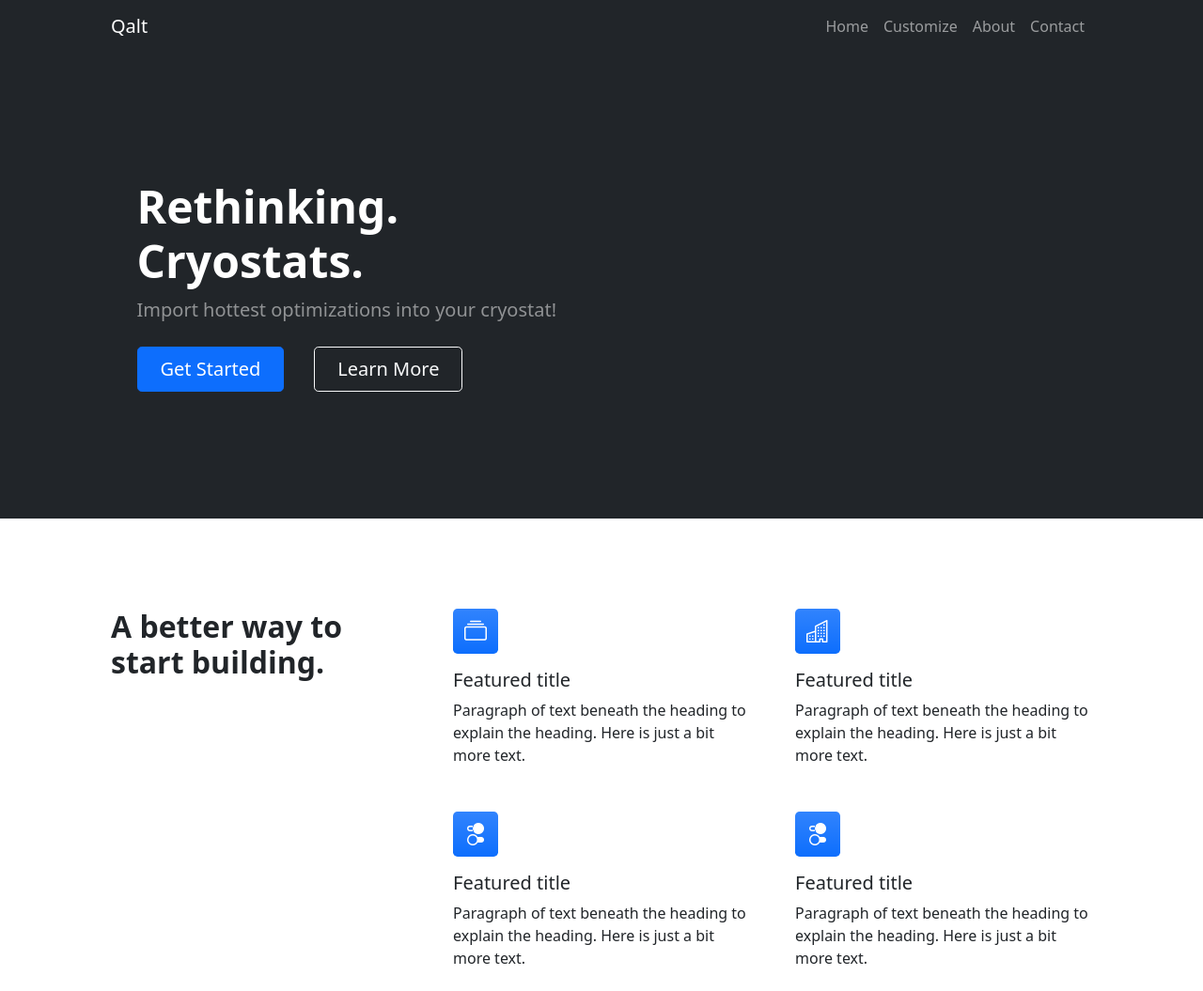
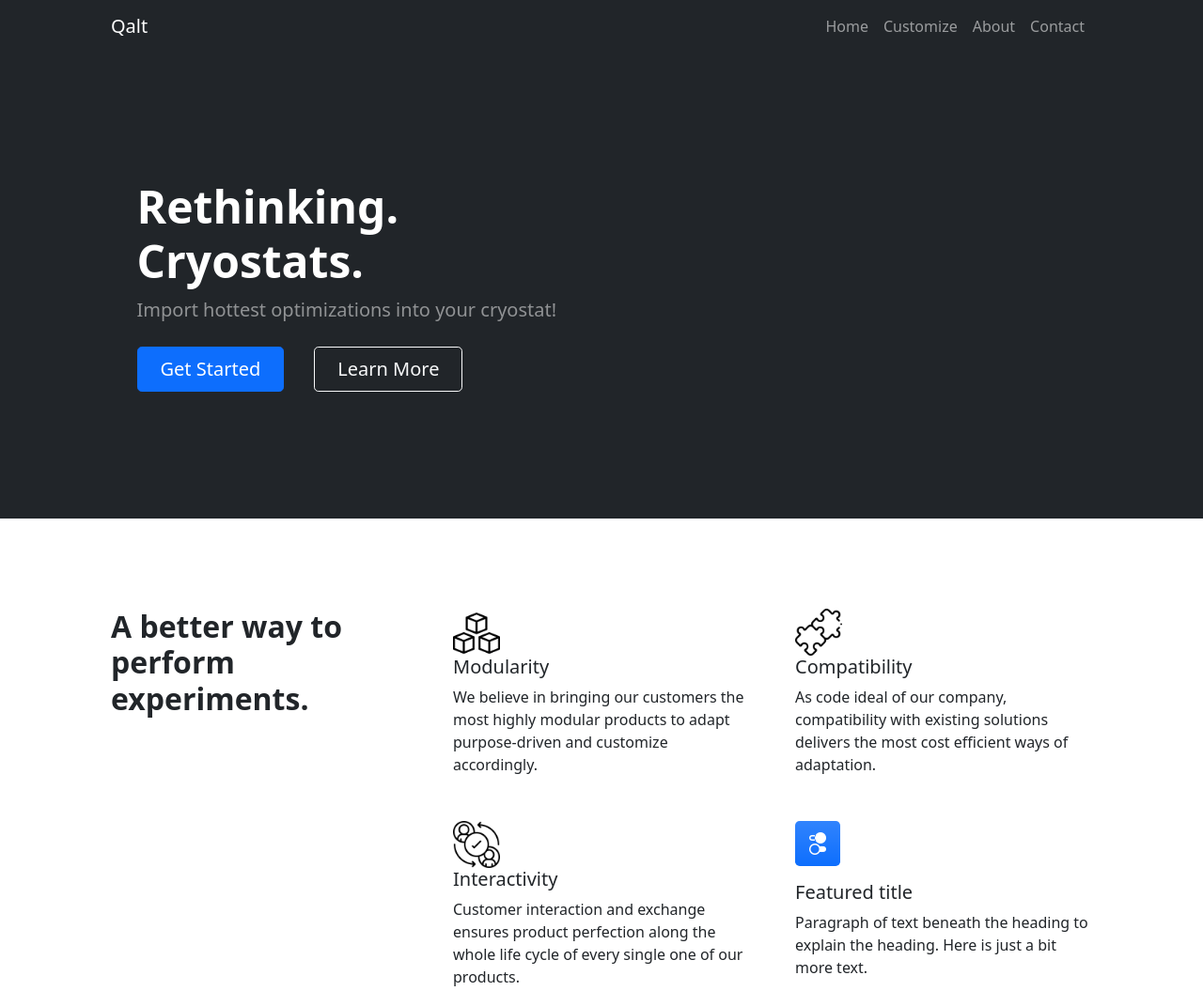
Before and after one commit to stoianmihail/Qalt, a plain HTML site: page public/index.html in a window 1280 px wide. Shown: the top 1055 px of the page at 94% size. Drawn offline with nearby package versions, Linux system fonts and the light colour scheme; no server answers.

Commit message:
added icons

```diff
--- a/public/index.html
+++ b/public/index.html
@@ -57,23 +57,23 @@
             <section class="py-5" id="features">
                 <div class="container px-5 my-5">
                     <div class="row gx-5">
-                        <div class="col-lg-4 mb-5 mb-lg-0"><h2 class="fw-bolder mb-0">A better way to start building.</h2></div>
+                        <div class="col-lg-4 mb-5 mb-lg-0"><h2 class="fw-bolder mb-0">A better way to perform experiments.</h2></div>
                         <div class="col-lg-8">
                             <div class="row gx-5 row-cols-1 row-cols-md-2">
                                 <div class="col mb-5 h-100">
-                                    <div class="feature bg-primary bg-gradient text-white rounded-3 mb-3"><i class="bi bi-collection"></i></div>
-                                    <h2 class="h5">Featured title</h2>
-                                    <p class="mb-0">Paragraph of text beneath the heading to explain the heading. Here is just a bit more text.</p>
+                                    <img src="assets/multiple.png" style="width: 50px;"></img>
+                                    <h2 class="h5">Modularity</h2>
+                                    <p class="mb-0">We believe in bringing our customers the most highly modular products to adapt purpose-driven and customize accordingly.</p>
                                 </div>
                                 <div class="col mb-5 h-100">
-                                    <div class="feature bg-primary bg-gradient text-white rounded-3 mb-3"><i class="bi bi-building"></i></div>
-                                    <h2 class="h5">Featured title</h2>
-                                    <p class="mb-0">Paragraph of text beneath the heading to explain the heading. Here is just a bit more text.</p>
+                                    <img src="assets/puzzle.png" style="width: 50px;"></img>
+                                    <h2 class="h5">Compatibility</h2>
+                                    <p class="mb-0">As code ideal of our company, compatibility with existing solutions delivers the most cost efficient ways of adaptation.</p>
                                 </div>
                                 <div class="col mb-5 mb-md-0 h-100">
-                                    <div class="feature bg-primary bg-gradient text-white rounded-3 mb-3"><i class="bi bi-toggles2"></i></div>
-                                    <h2 class="h5">Featured title</h2>
-                                    <p class="mb-0">Paragraph of text beneath the heading to explain the heading. Here is just a bit more text.</p>
+                                    <img src="assets/interactions.png" style="width: 50px;"></img>
+                                    <h2 class="h5">Interactivity</h2>
+                                    <p class="mb-0">Customer interaction and exchange ensures product perfection along the whole life cycle of every single one of our products.</p>
                                 </div>
                                 <div class="col h-100">
                                     <div class="feature bg-primary bg-gradient text-white rounded-3 mb-3"><i class="bi bi-toggles2"></i></div>
@@ -86,7 +86,7 @@
                 </div>
             </section>
             <!-- Testimonial section-->
-            <div class="py-5 bg-light">
+            <!--<div class="py-5 bg-light">
                 <div class="container px-5 my-5">
                     <div class="row gx-5 justify-content-center">
                         <div class="col-lg-10 col-xl-7">
@@ -104,7 +104,7 @@
                         </div>
                     </div>
                 </div>
-            </div>
+            </div>-->
         </main>
         <!-- Footer-->
         <footer class="bg-dark py-4 mt-auto">
```
Also changed, not shown: public/assets/interactions.png (added), public/assets/multiple.png (added), public/assets/puzzle.png (added).
